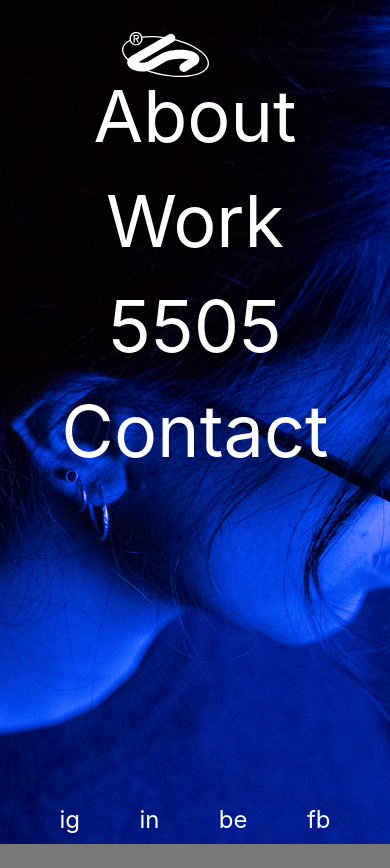
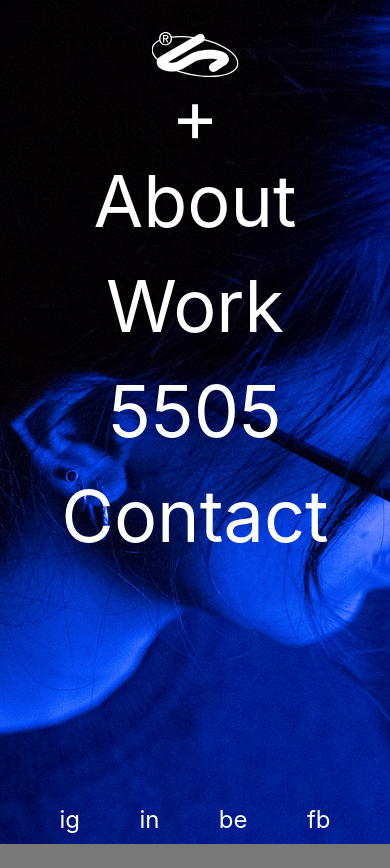
Before and after one commit to gitradonz/hectorlopez-portfolio, a React (Create React App) app: page / in a window 390 px wide. Shown: the top 868 px of the page. Built offline with nearby package versions, Linux system fonts and the light colour scheme.

Commit message:
Design fix

```diff
--- a/src/sections/AbsoluteMenu.js
+++ b/src/sections/AbsoluteMenu.js
@@ -5,6 +5,9 @@ export default function AbsoluteMenu() {
   return (
     <div>
       <div className="flex flex-col justify-evenly pt-20 lg:pt-7 fixed top-0 items-center w-screen z-50 lg:flex-row">
+        <div className="text-7xl lg:text-2xl text-center h-[85px]  lg:h-0 text-white z-50 hover:text-yellow transition-all duration-300 noSelectable">
+          +
+        </div>
         <Link
           to="/about"
           className="text-7xl lg:text-2xl text-center h-[105px] lg:h-10 text-white z-50 hover:text-yellow transition-all duration-300 noSelectable"
@@ -32,7 +35,7 @@ export default function AbsoluteMenu() {
       </div>
       <Link to="/">
         <img
-          className="fixed top-8 right-1/2 w-18 translate-x-3.5 z-50 lg:pl-7 lg:w-36 lg:-translate-y-8 lg:left-0 lg:top-1/2"
+          className="fixed top-8 right-1/2 w-18 translate-x-1/2 z-50 lg:pl-7 lg:w-36 lg:-translate-y-8 lg:left-0 lg:top-1/2"
           src={logo}
           alt="logo"
         />
```
